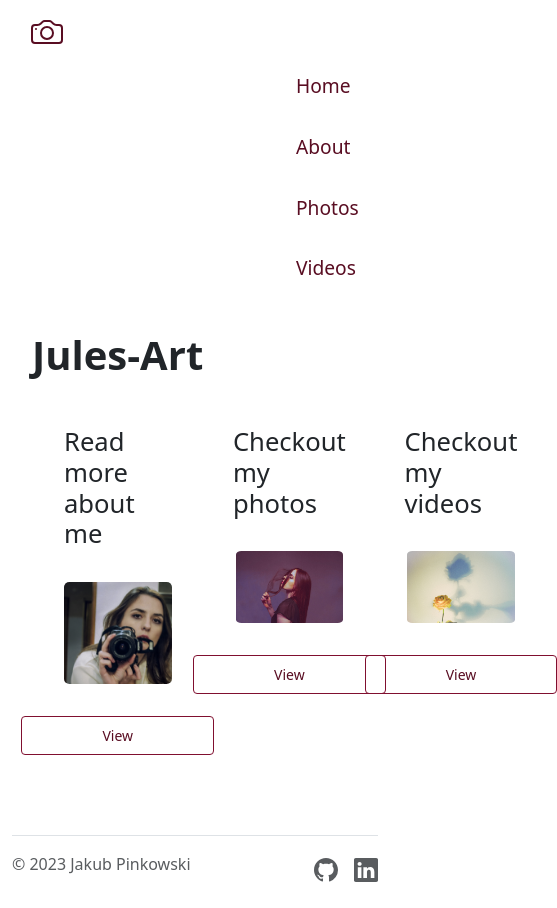
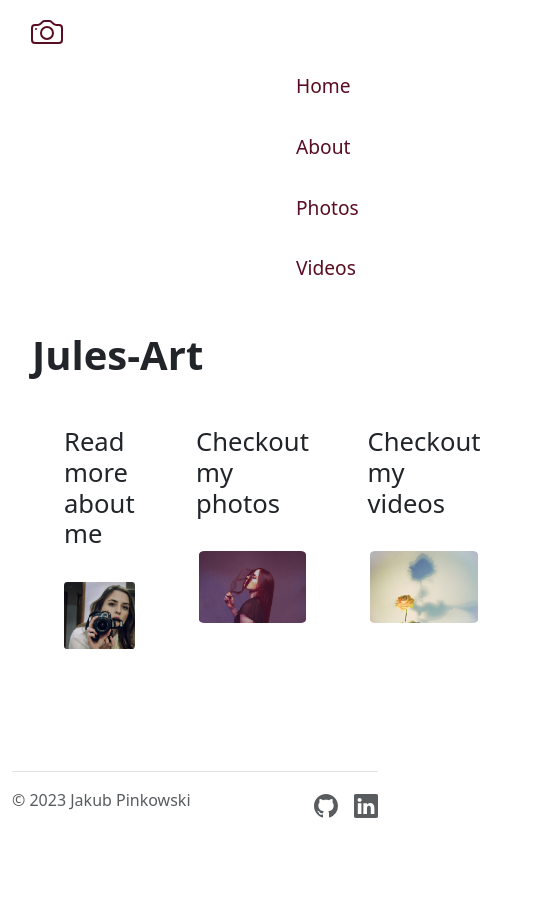
Before and after one commit to Jakub-Pinkowski/Jules-Art, a Vue app: page / in a window 390 px wide. Shown: the whole page, 557 px wide, since content can reach past the window. After the commit the page ends 844 px from the top, so only its background shows below. Built offline with nearby package versions, Linux system fonts and the light colour scheme.

Commit message:
Preparing mobile friendly feautures

```diff
--- a/src/views/HomeView.vue
+++ b/src/views/HomeView.vue
@@ -9,27 +9,21 @@
                 <router-link to="/about">
                     <img src="../assets/images/about.jpg" alt="about_me">
                 </router-link>
-                <router-link class="btn btn-sm btn-outline-secondary link" to="/about">
-                    View
-                </router-link>
+
             </div>
             <div class="choice">
                 <h3>Checkout my photos</h3>
                 <router-link to="/photos">
                     <img src="../assets/images/4.jpg" alt="photos">
                 </router-link>
-                <router-link class="btn btn-sm btn-outline-secondary link" to="/photos">
-                    View
-                </router-link>
+
             </div>
             <div class="choice">
                 <h3>Checkout my videos</h3>
                 <router-link to="/videos">
                     <img src="../assets/images/3.jpg" alt="videos">
                 </router-link>
-                <router-link class="btn btn-sm btn-outline-secondary link" to="/videos">
-                    View
-                </router-link>
+
             </div>
         </div>
     </section>
@@ -42,14 +36,7 @@
 #home {
     margin: 1rem 2rem;
 
-    .link {
-        text-decoration: none;
-        padding: 0.5em 1.5em;
-        border: 1px solid var(--dark-accent);
-        color: var(--main-bg-color);
-        margin: 2rem;
-        padding: 0.5rem 5rem;
-    }
+
 
     a:hover {
         background-color: var(--light-accent);
@@ -75,7 +62,7 @@
             }
 
             img:hover {
-                opacity: 0.7;
+                opacity: 0.9;
                 scale: 1.05;
                 cursor: pointer;
             }
--- a/test.html
+++ /dev/null
@@ -1 +0,0 @@
-<h1>Hello World!</h1>
```
Also changed, not shown: src/assets/main.css (line endings or trailing spaces).
